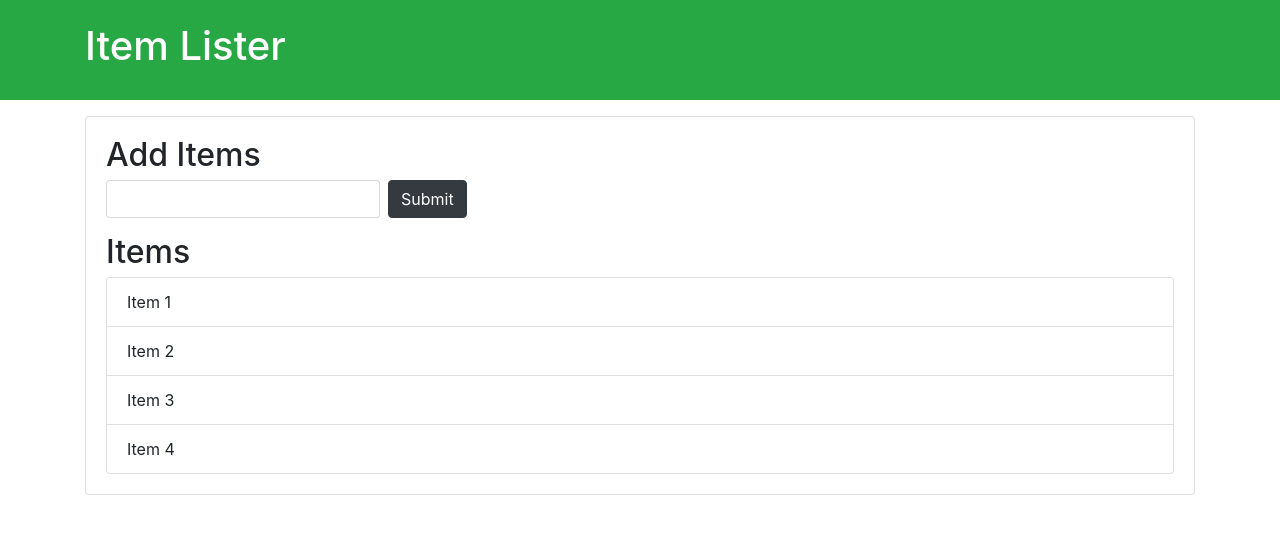
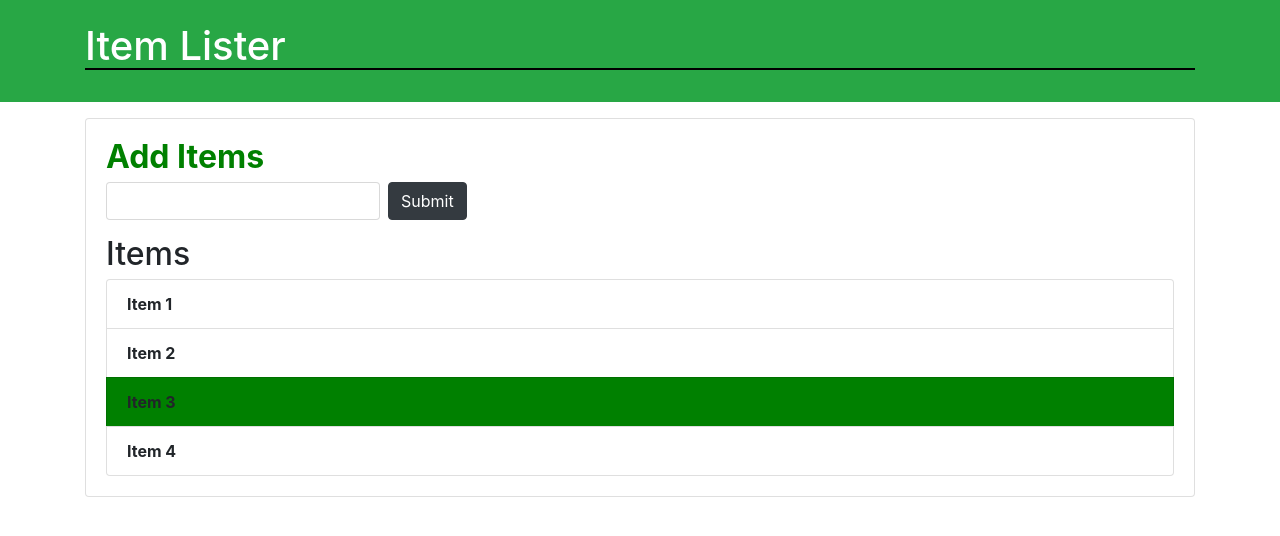
Before and after one commit to yawar1101/sharpener, a plain HTML site: page index.html in a window 1280 px wide. Drawn offline with nearby package versions, Linux system fonts and the light colour scheme.

Commit message:
Updated index.html

```diff
--- a/index.html
+++ b/index.html
@@ -30,5 +30,8 @@
    </div>
   </div>
 
+
+  <script src="dom.js"></script>
+
 </body>
 </html>
```
